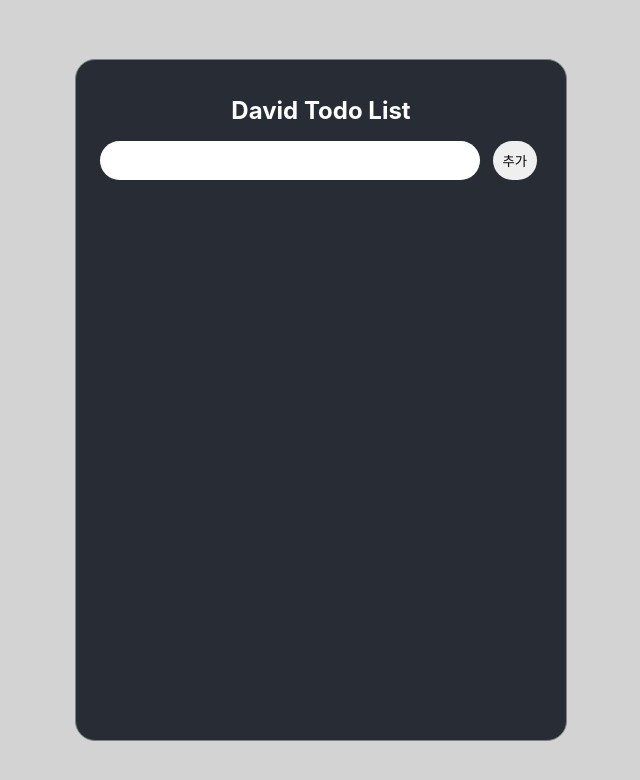
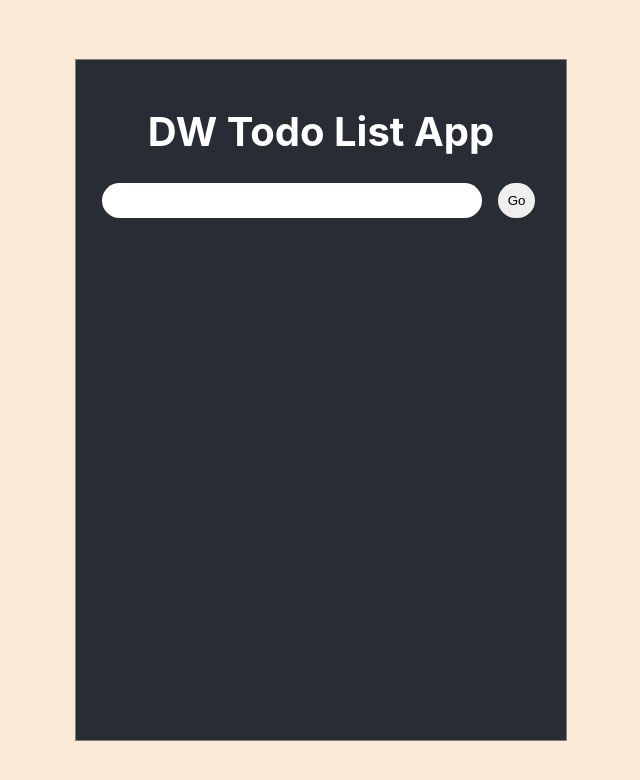
Before and after one commit to ydw1996/David_Review, a React (Create React App) app: page / in a window 1280 px wide. Shown: the top 780 px of the page, without its empty margins (319-959 px from the left). Built offline with nearby package versions, Linux system fonts and the light colour scheme.

Commit message:
🎨feat : 기능 추가 및 코드 리셋

```diff
--- a/src/App.css
+++ b/src/App.css
@@ -1,16 +1,16 @@
-.Todos {
+.todoApp {
   min-height: 100vh;
   display: flex;
   justify-content: center;
   align-items: center;
-  background-color: #d3d3d3;
+  color: rgb(57, 57, 57);
+  background-color: antiquewhite;
 }
 
-.todo-box {
+.container {
   display: flex;
   height: 80vh;
-  border: 1px solid gray;
-  border-radius: 20px;
+  border: 1px solid grey;
   padding: 20px;
   flex-direction: column;
   align-items: center;
@@ -19,8 +19,10 @@
   background-color: #282c34;
 }
 
-h1 {
-  font-size: 24px;
+.todoForm {
+  display: flex;
+  justify-content: space-around;
+  width: 450px;
 }
 
 input {
@@ -37,29 +39,22 @@ button {
   margin: 0 5px;
 }
 
-.todo-form {
-  display: flex;
-  justify-content: space-around;
-  width: 450px;
-  margin-bottom: 10px;
-}
-
-.todo-list {
+.todoList {
   list-style: none;
   margin: 0;
   padding: 0;
 }
 
-.todo-item {
+.todoItem {
   border-radius: 50px;
-  margin: 20px 0;
+  margin: 10px 0;
   background-color: #5dadf8;
   padding: 10px 20px;
   display: flex;
-  width: 400px;
+  width: 450px;
   align-items: center;
 }
 
-.todo-text {
+.todoText {
   flex: 1;
 }
--- a/src/App.js
+++ b/src/App.js
@@ -1,32 +1,51 @@
-import React, {useState} from 'react';
-import './App.css';
-import TodoList from './components/TodoList';
+import React, { useState } from "react";
+import "./App.css";
 
-function App() {
-  const [todos, setTodos] = useState('')
-  const [todoList, setTodoList] = useState([])
-  const addTodos = (todoEvent) => {
-    setTodos(todoEvent.target.value)
-    todoEvent()
-  }
-  const addItem = (addEvent) => {
-    console.log("I have to do is", todos)
-    setTodoList([...todoList, todos])
-    addEvent()
-  }
+const App = () => {
+  const [todo, setTodo] = useState("");
+  const [todos, setTodos] = useState([]);
+
+  const handleSubmit = (e) => {
+    e.preventDefault();
+
+    if (todo !== "") {
+      setTodos([{ id: `${todo}-${Date.now()}`, todo }, ...todos]);
+      setTodo("");
+    }
+  };
+
+  const handleDelete = (id) => {
+    const delTodo = todos.filter((to) => to.id !== id);
+    setTodos([...delTodo]);
+  };
 
   return (
-    <div className="Todos">
-      <div className="todo-box ">
-        <h1>David Todo List</h1>
-        <div className="todo-form">
-          <input type="text" value ={todos} onChange={addTodos}/>
-          <button onClick={addItem}>추가</button>
-        </div>
-        <TodoList todoList={todoList}/>
+    <div className="todoApp">
+      <div className="container">
+        <h1>DW Todo List App</h1>
+        <form className="todoForm" onSubmit={handleSubmit}>
+          <input
+            type="text"
+            value={todo}
+            onChange={(e) => setTodo(e.target.value)}
+          />
+          <button>Go</button>
+        </form>
+
+        <ul className="todoList">
+          {todos.map((t) => (
+            <li className="todoItem">
+              <span className="todoText" key={t.id}>
+                {t.todo}
+              </span>
+              <button>Edit</button>
+              <button onClick={() => handleDelete(t.id)}>Delete</button>
+            </li>
+          ))}
+        </ul>
       </div>
     </div>
   );
-}
+};
 
 export default App;
--- a/src/components/TodoItem.js
+++ /dev/null
@@ -1,16 +0,0 @@
-import React from "react"
-
-function TodoItem(todos) {
-
-    return(
-        <ul className="todo-list">
-            <li className="todo-item">
-                <span className="todo-text">{todos.item}</span>
-                <button>Edit</button>
-                <button>Delete</button>
-            </li>
-        </ul>
-    )
-}
-
-export default TodoItem
--- a/src/components/TodoList.js
+++ /dev/null
@@ -1,13 +0,0 @@
-import React from "react"
-import TodoItem from "./TodoItem"
-
-function TodoList(todos){
-
-    return (
-        <div>
-            {todos.todoList.map((item)=><TodoItem key={item}/>)}
-        </div>
-    )
-}
-
-export default TodoList
```
